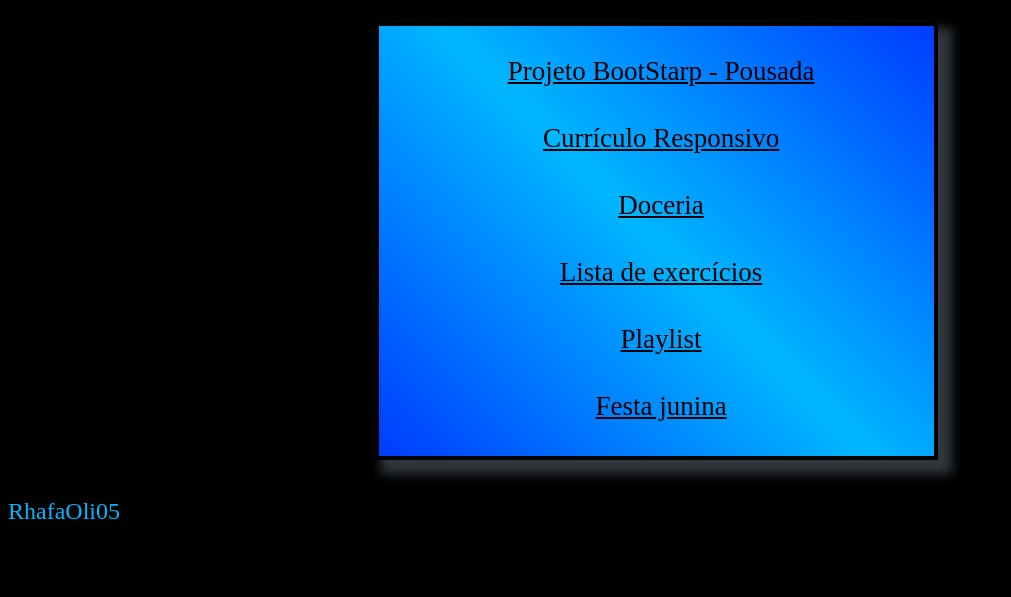
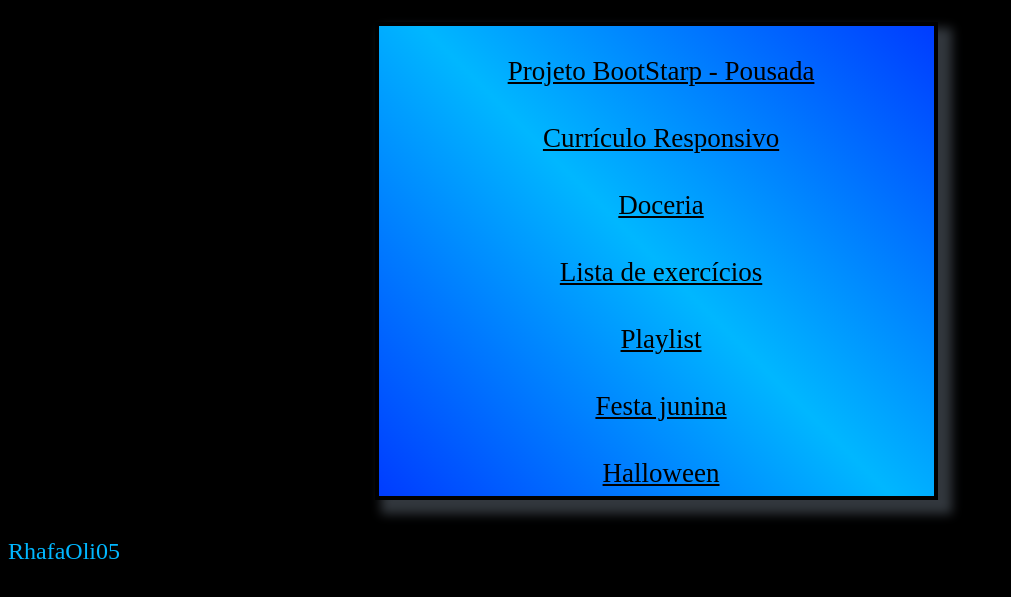
Before and after one commit to RhafaOli05/Projeto_Vercel, a plain HTML site: page index.html in a window 1280 px wide. Shown: the part 85-682 px from the top of the page, without its empty margins (0-1011 px from the left). Drawn offline with Linux system fonts and the light colour scheme; a web font is replaced by a local one.

Commit message:
adicionand projeto

```diff
--- a/index.html
+++ b/index.html
@@ -22,7 +22,9 @@
         <br>
         <li><a href="https://playlist-rw9z.vercel.app/">Playlist</a></li><br>
         <br>
-        <li><a href="https://festa-junina-uy4v.vercel.app/">Festa junina</a></li>
+        <li><a href="https://festa-junina-uy4v.vercel.app/">Festa junina</a></li><br>
+        <br>
+        <li><a href="https://halloween-ashen.vercel.app/">Halloween</a></li>
     </ol>
     <h2>RhafaOli05</h2>
 </body>
--- a/style.css
+++ b/style.css
@@ -26,7 +26,7 @@ ol{
     padding-top: 30px;
     padding-right: 30px;
     width: 485px;
-    height: 400px;
+    height: 440px;
 }
 ol a{
     text-align: center;
```
